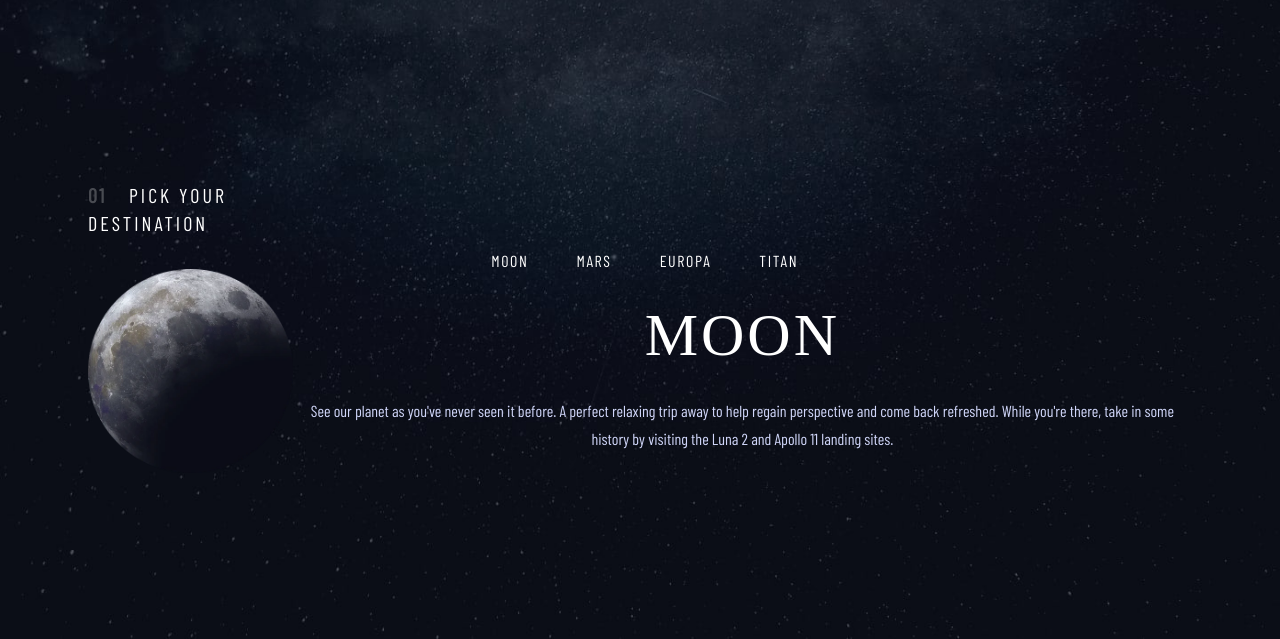
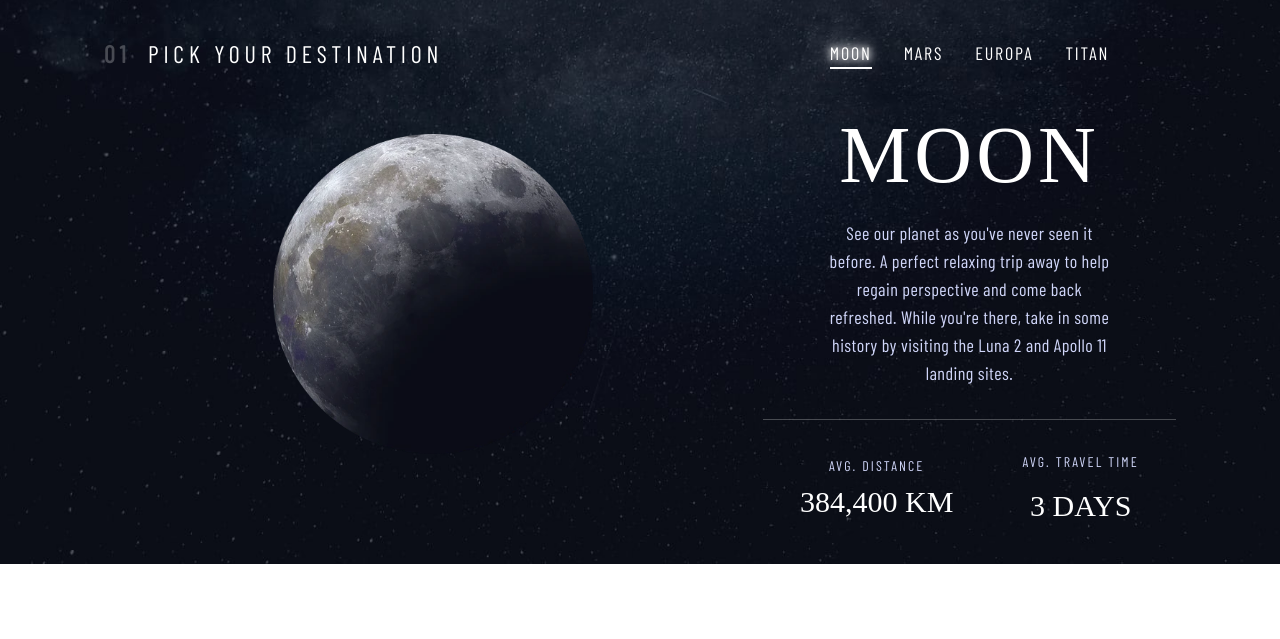
Before and after one commit to AymenDiabi/space-website, a website built with Vite: page destination.html in a window 1280 px wide. Shown: the part 161-800 px from the top of the page. Built offline with nearby package versions, Linux system fonts and the light colour scheme; a web font is replaced by a local one.

Commit message:
Tablet size finished

```diff
--- a/destination.html
+++ b/destination.html
@@ -19,13 +19,13 @@
 
   <body>
     <!-- Destination Section -->
-    <section id="destination" class="h-[100vh] overflow-hidden">
+    <section id="destination" class="h-full">
       <!-- Navigation -->
-      <nav class="pl-8 h-12 md:pt-6">
+      <nav class="pl-8 h-12 lg:pt-6">
         <!-- Navigation Container -->
         <div class="relative flex justify-between gap-4 items-center max-w-full">
           <!-- Image -->
-          <a href="#" class="pt-6 sm:pt-0 pr-4 z-20">
+          <a href="#" class="pt-6 md:pt-0 pr-4 z-20">
             <img src="./assets/shared/logo.svg" alt="Logo" class="h-12 w-12">
           </a>
           <!-- Divider -->
@@ -33,31 +33,31 @@
           </div>
           <!-- Navigation Links Box -->
           <div
-            class="relative hidden font-sans sm:flex items-center justify-center gap-8 px-14 glassmorphism md:flex-auto md:max-w-3xl py-8 md:gap-12 lg:pl-8 lg:pr-24">
+            class="relative hidden font-sans md:flex items-center justify-center gap-8 px-14 glassmorphism lg:flex-auto md:max-w-3xl py-8 md:gap-12 lg:pl-8 lg:pr-24">
             <!-- Navigation Links -->
             <div class="group relative flex flex-col justify-between space-y-[3.45rem] z-10 neon duration-200">
               <a href="./index.html" class="uppercase text-white tracking-widest text-sm md:text-base"><span
-                  class="hidden md:inline-block font-bold pr-3">00</span>Home</a>
+                  class="hidden lg:inline-block font-bold pr-3">00</span>Home</a>
               <div class="absolute w-full h-[2px] group-hover:bg-white duration-200"></div>
             </div>
             <div class="group relative flex flex-col justify-between space-y-[3.45rem] z-10 neon duration-200">
               <a href="#" class="uppercase text-white tracking-widest text-sm md:text-base"><span
-                  class="hidden md:inline-block font-bold pr-3">01</span>Destination</a>
+                  class="hidden lg:inline-block font-bold pr-3">01</span>Destination</a>
               <div class="absolute w-full h-[2px] group-hover:bg-white duration-200"></div>
             </div>
             <div class="group relative flex flex-col justify-between space-y-[3.45rem] z-10 neon duration-200">
               <a href="#" class="uppercase text-white tracking-widest text-sm md:text-base "><span
-                  class="hidden md:inline-block font-bold pr-3">02</span>Crew</a>
+                  class="hidden lg:inline-block font-bold pr-3">02</span>Crew</a>
               <div class="absolute w-full h-[2px] group-hover:bg-white duration-200 "></div>
             </div>
             <div class="group relative flex flex-col justify-between space-y-[3.45rem] z-10 neon duration-200">
               <a href="#" class="uppercase text-white tracking-widest text-sm md:text-base"><span
-                  class="hidden md:inline-block font-bold pr-3">03</span>Technology</a>
+                  class="hidden lg:inline-block font-bold pr-3">03</span>Technology</a>
               <div class="absolute w-full h-[2px] group-hover:bg-white duration-200"></div>
             </div>
           </div>
           <!-- Hamburger Menu -->
-          <button id="menu-btn" type="button" class="z-50 block self-end px-8 hamburger sm:hidden focus:outline-none">
+          <button id="menu-btn" type="button" class="z-50 block self-end px-8 hamburger md:hidden focus:outline-none">
             <span class="hamburger-top"></span>
             <span class="hamburger-middle"></span>
             <span class="hamburger-bottom"></span>
@@ -88,48 +88,72 @@
       </nav>
       <!-- Destination Container -->
       <div
-        class="container h-full flex flex-col  justify-center items-center max-w-6xl mt-10 sm:mt-24 px-6 pt-8 pb-20 md:mt-10 mx-auto space-y-4 md:flex-row md:py-10">
+        class="container h-full flex flex-col  justify-center items-center max-w-6xl mt-10 sm:mt-24 px-10 pt-8 pb-10 lg:mt-10 mx-auto space-y-4 md:space-y-10 lg:flex-row lg:py-10 lg:justify-between">
         <!-- Destination Content -->
-        <div class="flex flex-col gap-8 justify-center items-center max-w-xs">
-          <h4 class="text-white text-xl uppercase tracking-[0.15em]"><span class="font-bold opacity-25 pr-4 tracking-widest">01</span> Pick your destination</h4>
+        <div class="flex flex-col gap-8 justify-center w-full items-center  md:gap-16">
+          <h4 class="text-white uppercase tracking-[0.15em] md:text-2xl md:tracking-[0.20em] md:self-start"><span
+              class="font-bold opacity-25 pr-2 tracking-[0.15em] md:tracking-[0.20em]">01</span> Pick your destination</h4>
           <div class="">
-            <img class="w-52" src="../assets/destination/image-moon.webp" alt="image-moon">
+            <img class="w-52 md:w-80" src="../assets/destination/image-moon.webp" alt="image-moon">
           </div>
         </div>
         <!-- Info Box -->
         <div class="flex flex-col justify-center">
           <!-- Planets Box -->
           <div
-          class="relative flex font-sans items-center justify-center gap-8 px-14  md:flex-auto md:max-w-3xl py-8 md:gap-12 lg:pl-8 lg:pr-24">
+            class="relative flex font-sans items-center justify-center gap-6 md:gap-8 py-8 md:mb-4">
             <!-- Planets Links -->
-          <div class="group relative cursor-pointer flex flex-col space-y-7 z-10 neon duration-200">
-            <p class="uppercase text-white tracking-widest">Moon</p>
+            <div class="group relative cursor-pointer flex flex-col space-y-7 neon duration-200 active-neon">
+              <p class="uppercase text-white tracking-widest md:text-lg">Moon</p>
+              <div class="absolute w-full h-[2px] bg-white duration-200 "></div>
+            </div>
+            <div class="group relative cursor-pointer flex flex-col justify-between space-y-7 z-10 neon duration-200">
+              <p class="uppercase text-white tracking-widest md:text-lg">Mars</p>
               <div class="absolute w-full h-[2px] group-hover:bg-white duration-200"></div>
             </div>
             <div class="group relative cursor-pointer flex flex-col justify-between space-y-7 z-10 neon duration-200">
-            <p class="uppercase text-white tracking-widest">Mars</p>
-            <div class="absolute w-full h-[2px] group-hover:bg-white duration-200"></div>
-          </div>
-          <div class="group relative cursor-pointer flex flex-col justify-between space-y-7 z-10 neon duration-200">
-            <p class="uppercase text-white tracking-widest ">Europa</p>
+              <p class="uppercase text-white tracking-widest  md:text-lg">Europa</p>
               <div class="absolute w-full h-[2px] group-hover:bg-white duration-200 "></div>
             </div>
             <div class="group relative cursor-pointer flex flex-col justify-between space-y-7 z-10 neon duration-200">
-            <p class="uppercase text-white tracking-widest">Titan</p>
+              <p class="uppercase text-white tracking-widest md:text-lg">Titan</p>
               <div class="absolute w-full h-[2px] group-hover:bg-white duration-200"></div>
             </div>
           </div>
           <!-- Description Box -->
-        <div class="flex flex-col justify-center gap-8">
+          <div class="flex flex-col justify-center gap-4 max-w-md md:max-w-2xl md:gap-6">
             <!-- Description Content -->
-        <h2 class="text-6xl font-serif text-white uppercase tracking-wider text-center">Moon</h2>
-        <p class="text-lightBlue text-center leading-7">
-          See our planet as you've never seen it before. A perfect relaxing trip away to help regain perspective and come back refreshed. While you're there, take in some history by visiting the Luna 2 and Apollo 11 landing sites.
+            <h2 class="text-6xl font-serif text-white uppercase tracking-wider text-center md:text-[5rem]">Moon</h2>
+            <p class="text-lightBlue text-lg text-center tracking-wide font-light leading-7 px-6 md:px-16">
+              See our planet as you've never seen it before. A perfect relaxing trip away to help regain perspective and
+              come back refreshed. While you're there, take in some history by visiting the Luna 2 and Apollo 11 landing
+              sites.
             </p>
           </div>
-
+          <!-- Divider -->
+          <div class="h-[1px] w-full mx-auto bg-white opacity-25 my-8"></div>
+          <!-- Distance & Duration -->
+          <div class="flex flex-col items-center justify-between gap-8 md:flex-row md:justify-evenly">
+            <div class="flex flex-col justify-center items-center gap-2">
+              <p class="text-lightBlue text-sm uppercase tracking-[0.15em] text-center">
+                Avg. Distance
+              </p>
+              <h3 class="font-serif text-3xl text-center uppercase text-white">
+                384,400 KM
+              </h3>
+            </div>
+            <div class="flex flex-col justify-center items-center gap-4">
+              <p class="text-lightBlue text-sm uppercase tracking-[0.15em] text-center">
+                Avg. Travel Time
+              </p>
+              <h3 class="font-serif text-3xl text-center uppercase text-white">
+                3 Days
+              </h3>
+            </div>
+          </div>
         </div>
       </div>
     </section>
   </body>
+
 </html>
--- a/input.css
+++ b/input.css
@@ -28,6 +28,13 @@ backdrop-filter: blur(20px);
 }
 
 .neon:hover {
+  text-shadow:
+      0 0 7px #fff,
+    0 0 10px #fff,
+    0 0 21px #fff;
+}
+
+.active-neon {
   text-shadow:
       0 0 7px #fff,
     0 0 10px #fff,
```
Also changed, not shown: css/style.css. Lines whose indentation alone changed are shown as unchanged.
